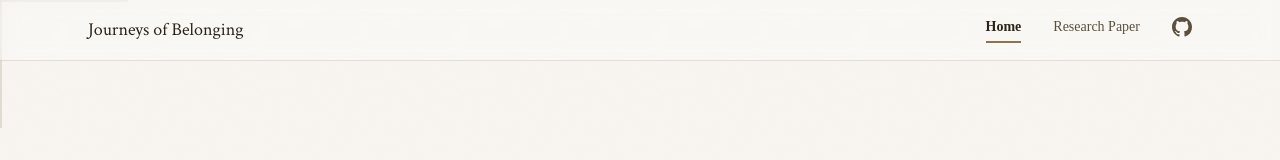
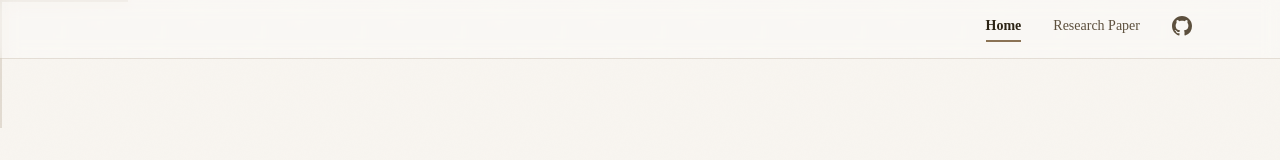
Before and after one commit to tarmacjupiter/latino-project, a Next.js app: page / in a window 1280 px wide. Shown: the top 160 px of the page. Built offline with nearby package versions, Linux system fonts and the light colour scheme; a web font is replaced by a local one.

Commit message:
removed superflous title in navbar

```diff
--- a/src/app/page.js
+++ b/src/app/page.js
@@ -38,9 +38,7 @@ export default function Home() {
               href="/"
               className="text-lg font-light text-[#2c2416] hover:text-[#8b7355] transition-colors"
               style={{ fontFamily: "'Crimson Text', serif" }}
-            >
-              Journeys of Belonging
-            </Link>
+            ></Link>
             <div className="flex gap-8">
               <Link
                 href="/"
--- a/src/app/research/page.js
+++ b/src/app/research/page.js
@@ -43,9 +43,7 @@ export default function Research() {
               href="/"
               className="text-lg font-light text-[#2c2416] hover:text-[#8b7355] transition-colors"
               style={{ fontFamily: "'Crimson Text', serif" }}
-            >
-              Journeys of Belonging
-            </Link>
+            ></Link>
             <div className="flex gap-8">
               <Link
                 href="/"
```
